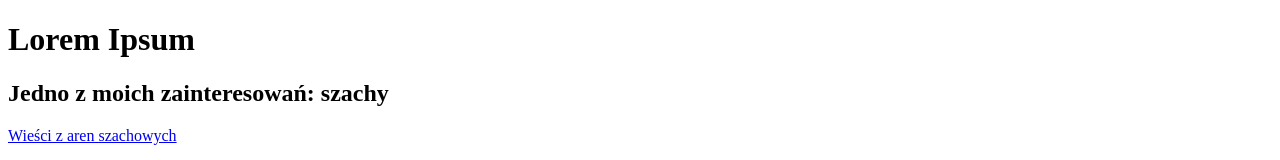
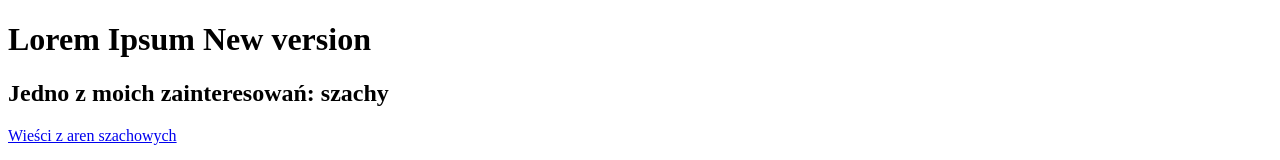
Before and after one commit to Dejzarn/learning-git, a plain HTML site: page index.html in a window 1280 px wide. Shown: the top 160 px of the page. Drawn offline with Linux system fonts and the light colour scheme.

Commit message:
Change title, h1
Modified title
Modified first h1

```diff
--- a/index.html
+++ b/index.html
@@ -2,10 +2,10 @@
 <html lang="zxx">
 <head>
   <meta charset="utf-8">
-  <title>Lorem Ipsum</title>
+  <title>Lorem Ipsum New Version</title>
 </head>
 <body>
-  <h1>Lorem Ipsum</h1>
+  <h1>Lorem Ipsum New version</h1>
   <h2>Jedno z moich zainteresowań: szachy</h2>
   <a href="https://en.chessbase.com/" target=_blank>Wieści z aren szachowych</a>
   <p>Lorem ipsum dolor sit amet, consectetur adipisicing elit, sed do eiusmod tempor incididunt ut labore et dolore magna aliqua. Ut enim ad minim veniam, quis nostrud exercitation ullamco laboris nisi ut aliquip ex ea commodo consequat. Duis aute irure dolor in reprehenderit in voluptate velit esse cillum dolore eu fugiat nulla pariatur. Excepteur sint occaecat cupidatat non proident, sunt in culpa qui officia deserunt mollit anim id est laborum.
```
